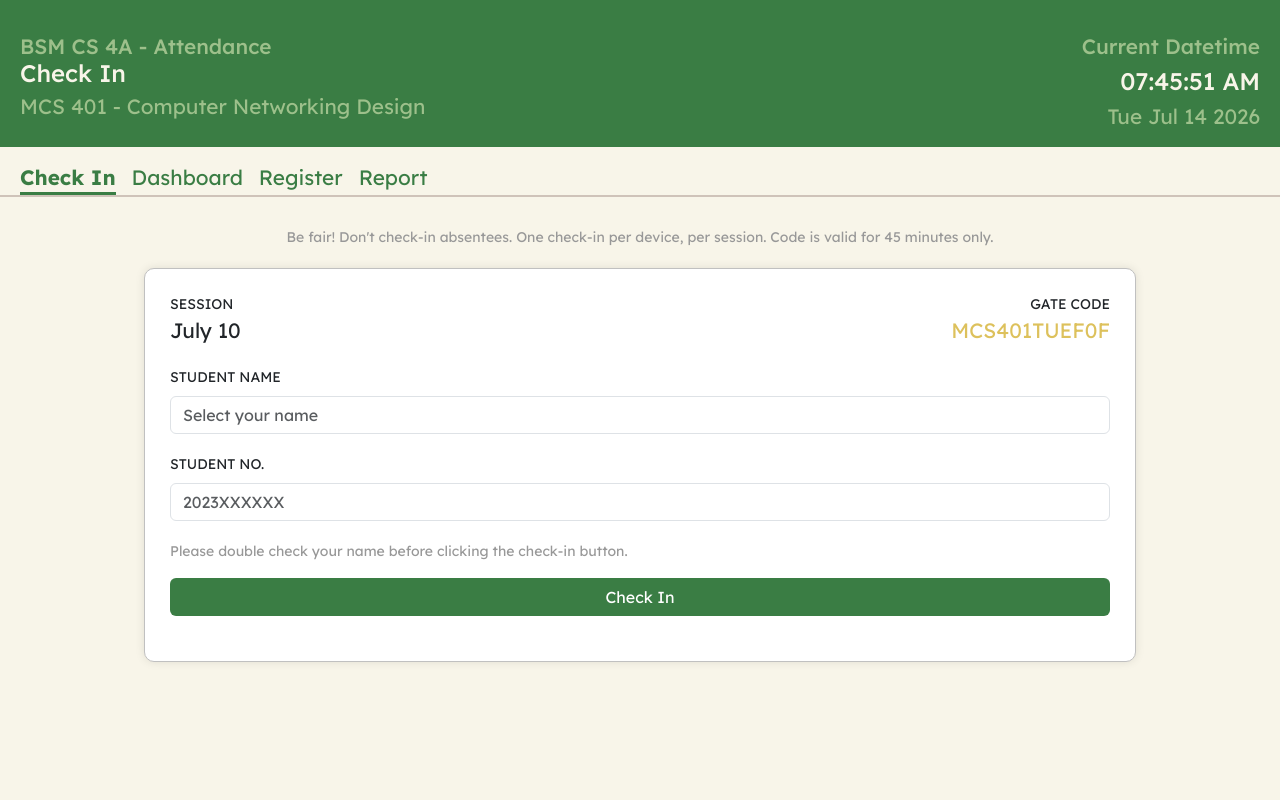
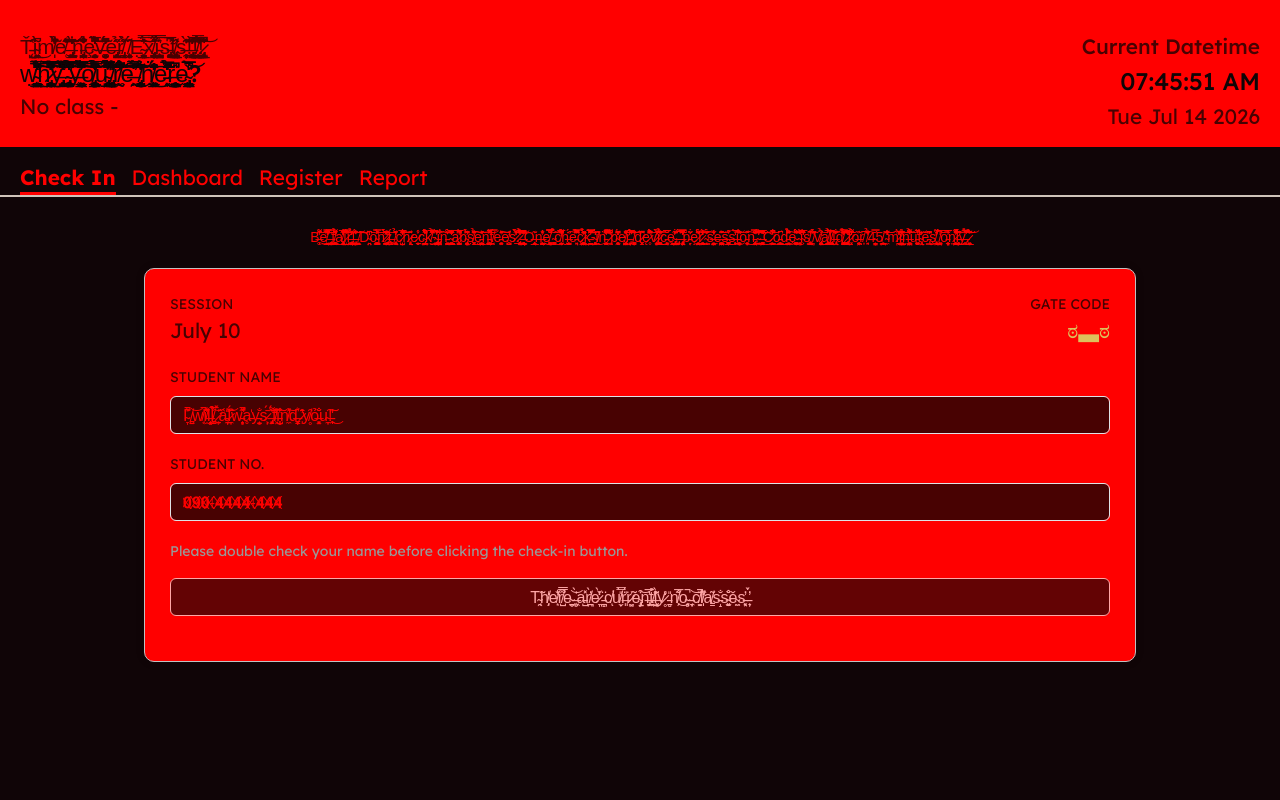
Before and after one commit to lesternieva/Offline-Attendance-Web-App, a PHP site: page /index.php in a window 1280 px wide. Run offline with PHP 8.4, Linux system fonts and the light colour scheme; data comes from the database, SQL or seed files in the repository.

Commit message:
Re-tracking of schedule in currentSchedule.php

```diff
--- a/check-in.php
+++ b/check-in.php
@@ -5,10 +5,10 @@
     if (!$studentStmt) {
         print_r($conn->errorInfo());
     }
+
     // for checking the active schedule
     if($activeSchedule) {
         $gateCode = getGateCode($conn, $activeSchedule['id'], $activeSchedule['course_code']);
-
     } else {
         $gateCode = "ಠ▃ಠ";
     }
--- a/codeGenerator.php
+++ b/codeGenerator.php
@@ -21,8 +21,6 @@ function getGateCode($conn, $sched_id, $course_code){
 
     $intervalSeconds = GATE_CODE_INTERVAL_MINUTES * 60;
 
-
-
     if($existingCode) {
         $ageSeconds = time() - strtotime($existingCode['generated_at']);
         if ($ageSeconds < $intervalSeconds) {
--- a/currentSched.php
+++ b/currentSched.php
@@ -1,14 +1,14 @@
 <?php
     include 'connection.php';
 
-    $today = 'Wednesday'/* date("l") */;
+    $today = date("l");
     $sql = "SELECT id, course_code, course_name FROM schedules
             WHERE day_of_week = ?
             AND ? BETWEEN start_time AND end_time";
 
     $stmt = $conn->prepare($sql);
     date_default_timezone_set('Asia/Manila');
-    $stmt->execute([$today, '15:45:00'/* date("H:i:s") */]);
+    $stmt->execute([$today, date("H:i:s")]);
     $activeSchedule = $stmt->fetch(PDO::FETCH_ASSOC);
     $course_id = $activeSchedule['id'] ?? '';
 
--- a/navbar.php
+++ b/navbar.php
@@ -38,7 +38,7 @@
     const currentSubject = "<?php echo htmlspecialchars($course_code) ?>";
 </script>
 
-<div class="navbar-grid gap-3" style="overflow-x: scroll; overflow-y: hidden;">
+<div class="navbar-grid gap-3">
     <div class="<?= ($page == 'check-in') ? 'active-anchor' : ''?>">
     <a class="text-decoration-none" style="color: var(--primary-color)" href="index.php?page=check-in">Check In</a>
     </div>
```
Also changed, not shown: 1 other file.
